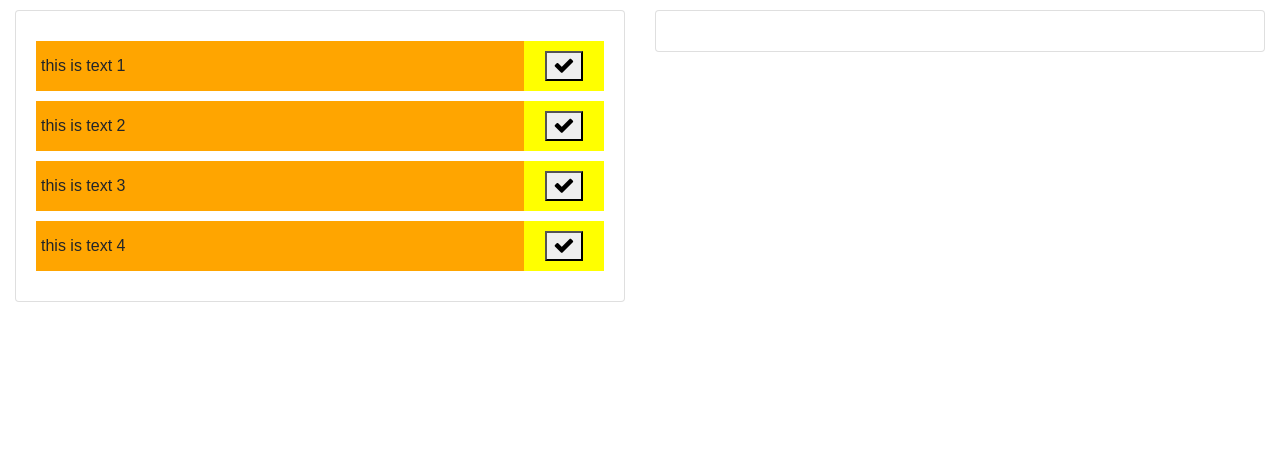
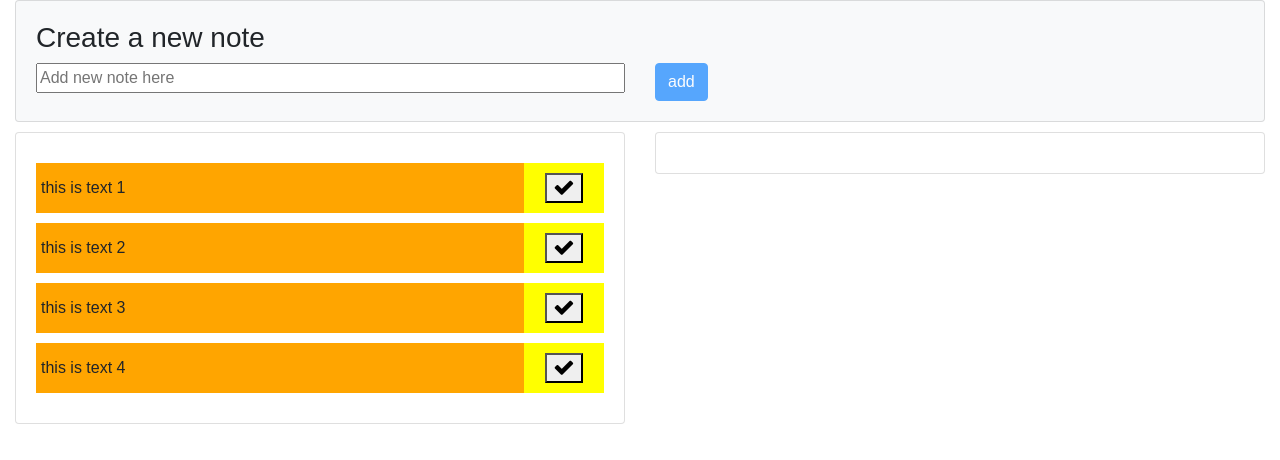
Before and after one commit to code-in-time/reactjs-notes-list, a React (Create React App) app: page / in a window 1280 px wide. Shown: the top 460 px of the page. Built offline with nearby package versions, Linux system fonts and the light colour scheme.

Commit message:
Add a  new componenet AddNewNote

```diff
--- /dev/null
+++ b/src/components/AddNewNote.js
@@ -0,0 +1,23 @@
+import React, { Component } from 'react';
+
+import '../styles/componets/AddNewNote.css';
+
+class AddNewNote extends Component {
+  render() {
+    return (
+      <div className="AddNewNote card card-body bg-light">
+        <h3>Create a new note</h3>
+        <div className="row">
+          <div className="col">
+            <input placeholder="Add new note here" type="text" name="" id="" style={{ width: '100%' }} />
+          </div>
+          <div className="col">
+            <button disabled="disabled" className="btn btn-primary">add</button>
+          </div>
+        </div>
+      </div>
+    );
+  }
+}
+
+export default AddNewNote;
--- a/src/components/App.js
+++ b/src/components/App.js
@@ -3,6 +3,7 @@ import React, { Component } from 'react';
 
 import '../styles/componets/App.css';
 import ListAllNotes from './ListAllNotes';
+import AddNewNote from './AddNewNote';
 
 class App extends Component {
   constructor(props) {
@@ -55,6 +56,11 @@ class App extends Component {
       <div className="App">
         <div className="container-fluid">
           <div className="row">
+            <div className="col">
+              <AddNewNote />
+            </div>
+          </div>
+          <div className="row">
             <div className="col col-xs-6 box">
               <ListAllNotes
                 listsOfSelected={false}
--- a/src/styles/index.css
+++ b/src/styles/index.css
@@ -3,3 +3,7 @@ body {
   padding: 0;
   font-family: sans-serif;
 }
+
+button {
+  cursor: pointer;
+}
```
Also changed, not shown: src/styles/componets/AddNewNote.css (added).
